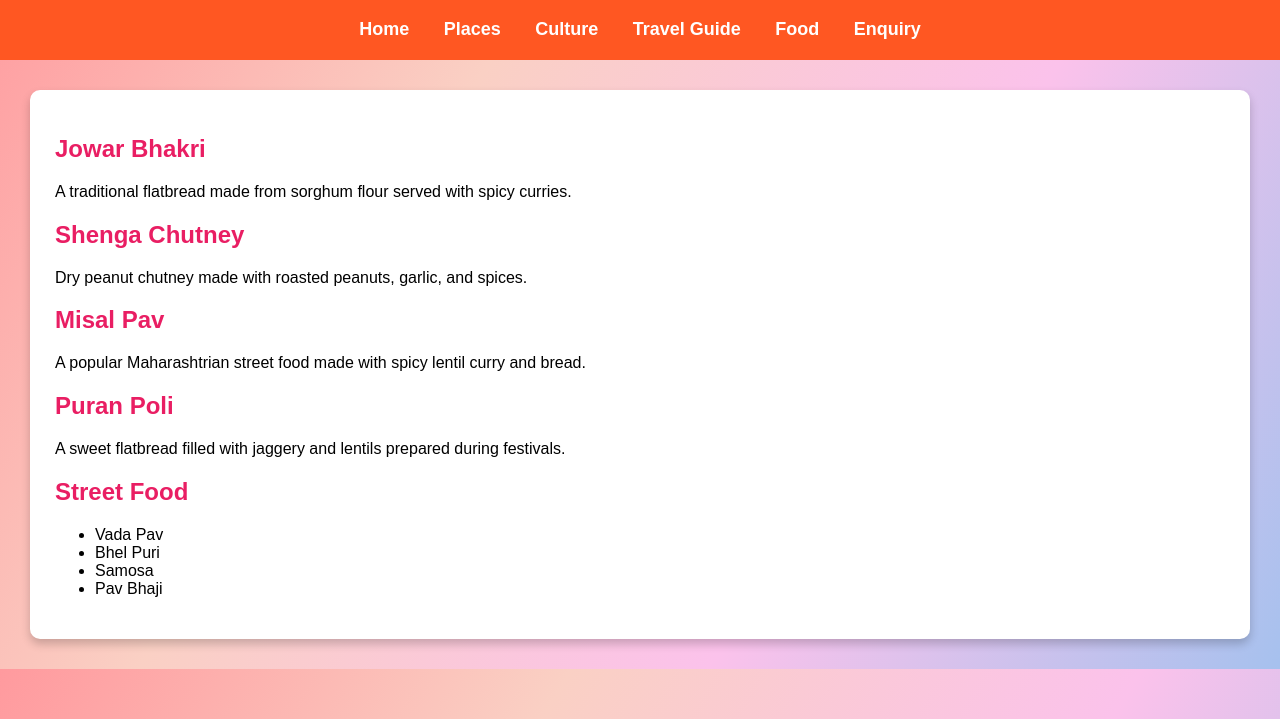
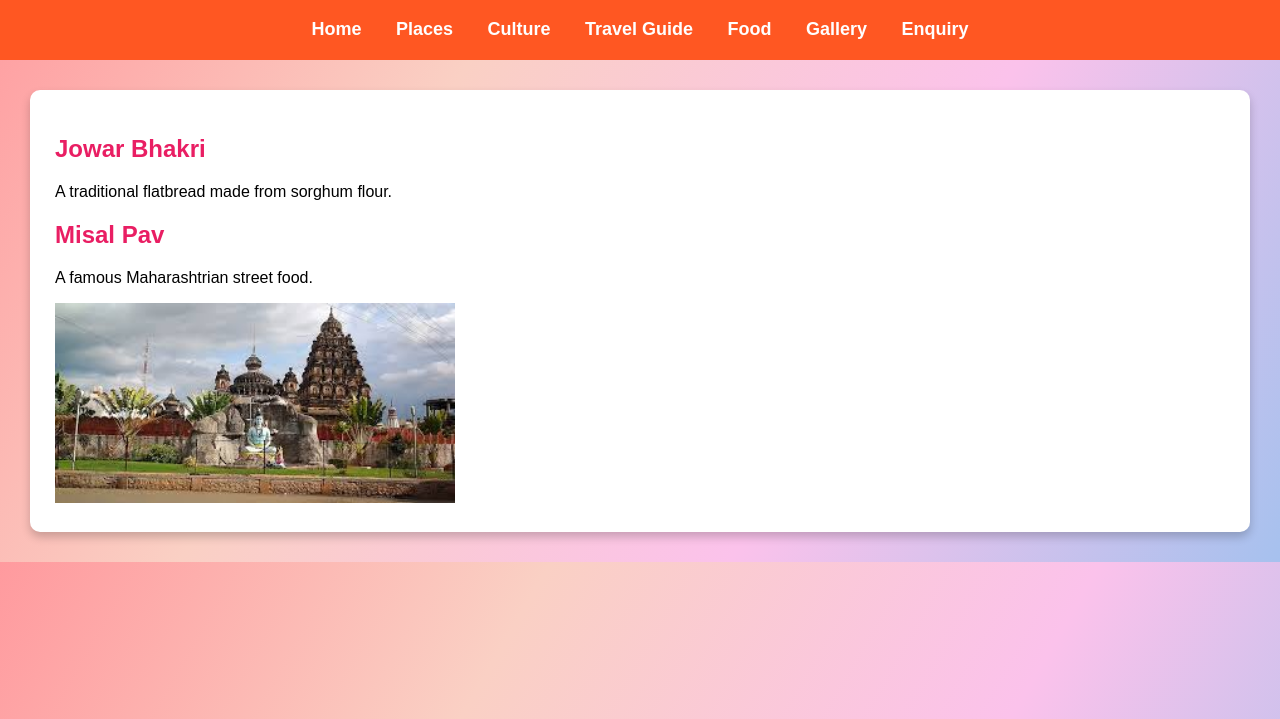
Before and after one commit to rehanbagwan7219-ops/rehanbagwan7219-ops.github.io, a plain HTML site: page food.html in a window 1280 px wide. Shown: the part 81-800 px from the top of the page. Drawn offline with Linux system fonts and the light colour scheme.

Commit message:
Revise food descriptions and add image
Updated descriptions for Jowar Bhakri and Misal Pav. Added an image for Puran Poli.

```diff
--- a/food.html
+++ b/food.html
@@ -1,5 +1,7 @@
 <!DOCTYPE html>
+
 <html>
+
 <head>
 <title>Food of Solapur</title>
 <link rel="stylesheet" href="style.css">
@@ -16,6 +18,7 @@
 <a href="culture.html">Culture</a>
 <a href="travel.html">Travel Guide</a>
 <a href="food.html">Food</a>
+<a href="gallery.html">Gallery</a>
 <a href="enquiry.html">Enquiry</a>
 </nav>
 
@@ -24,25 +27,12 @@
 <section>
 
 <h2>Jowar Bhakri</h2>
-<p>A traditional flatbread made from sorghum flour served with spicy curries.</p>
-
-<h2>Shenga Chutney</h2>
-<p>Dry peanut chutney made with roasted peanuts, garlic, and spices.</p>
+<p>A traditional flatbread made from sorghum flour.</p>
 
 <h2>Misal Pav</h2>
-<p>A popular Maharashtrian street food made with spicy lentil curry and bread.</p>
+<p>A famous Maharashtrian street food.</p>
 
-<h2>Puran Poli</h2>
-<p>A sweet flatbread filled with jaggery and lentils prepared during festivals.</p>
-
-<h2>Street Food</h2>
-
-<ul>
-<li>Vada Pav</li>
-<li>Bhel Puri</li>
-<li>Samosa</li>
-<li>Pav Bhaji</li>
-</ul>
+<img src="images/tuljapur2.jpg" width="400">
 
 </section>
 
```
